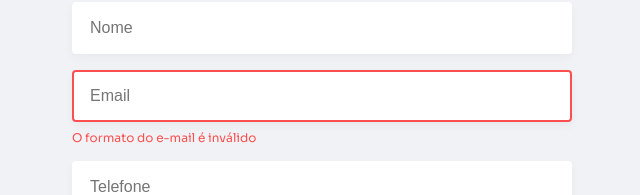
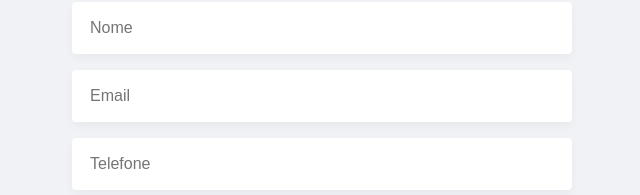
Before and after one commit to rafaelvm/mycontacts, a React (Create React App) app: page /new in a window 1280 px wide. Shown: the part 195-390 px from the top of the page, without its empty margins (318-958 px from the left). Built offline with nearby package versions, Linux system fonts and the light colour scheme.

Commit message:
fix: removed error prop

```diff
--- a/src/components/ContactForm/index.tsx
+++ b/src/components/ContactForm/index.tsx
@@ -16,8 +16,8 @@ const ContactForm: FunctionComponent<IContactFormProps> = ({ buttonLabel }) => {
         <Input placeholder="Nome" />
       </FormGroup>
 
-      <FormGroup error="O formato do e-mail é inválido">
-        <Input placeholder="Email" error />
+      <FormGroup>
+        <Input placeholder="Email" />
       </FormGroup>
 
       <FormGroup>
```
